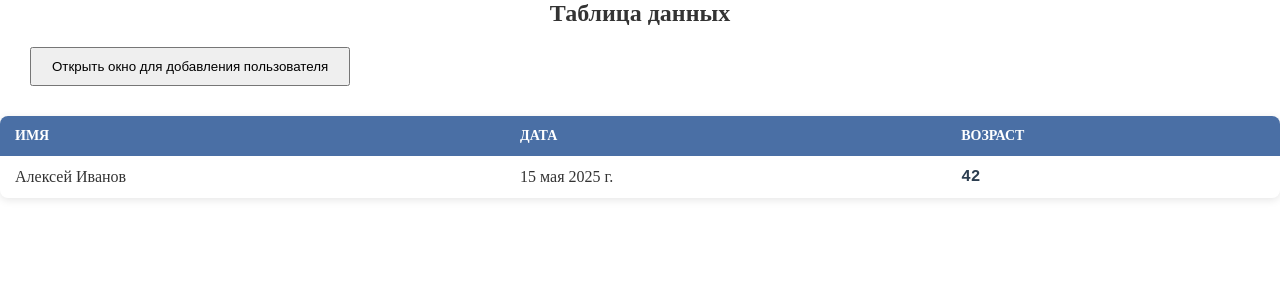
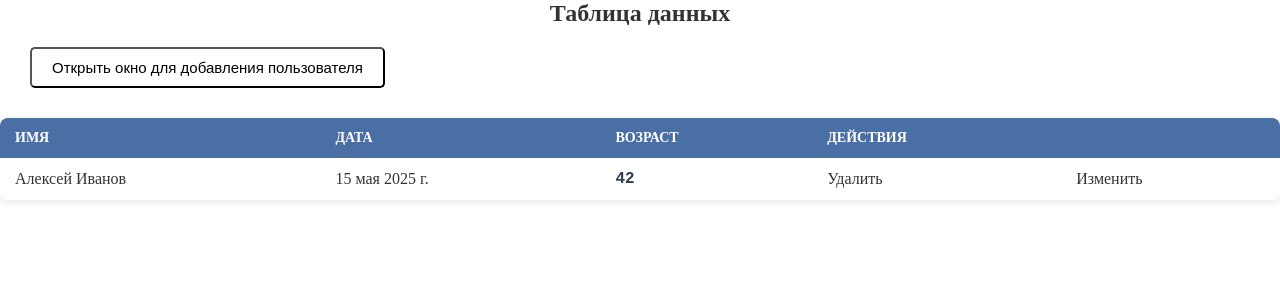
Before and after one commit to AntonKrivelo/tableProjects, a React (Create React App) app in the folder my-app/: page / in a window 1280 px wide. Shown: the top 300 px of the page. Built offline with nearby package versions, Linux system fonts and the light colour scheme.

Commit message:
added logic delete

```diff
--- a/my-app/src/App.js
+++ b/my-app/src/App.js
@@ -12,8 +12,6 @@ function App() {
     ])
 
   const [activeModal, setActiveModal] = useState()
-
-
 
   return (
     <div className="App">
--- a/my-app/src/Components/Modal/Modal.jsx
+++ b/my-app/src/Components/Modal/Modal.jsx
@@ -17,18 +17,22 @@ const Modal = ({activeModal, setActiveModal, dataUser, setDataUser}) => {
       date,
       age
     }
+
     setDataUser([...dataUser, newUser]);
        setName('')
        setDate('')
        setAge('')
+       setActiveModal(false)
     }
+
 
   return (
     <div className={activeModal ? 'modal active' : 'modal'} onClick={() => setActiveModal(false)}>
         <div className="modal__content" onClick={e => e.stopPropagation()}>
+            <h2>Введите данные пользователя: </h2>
             <form className="modal__content-form">
-                <input value={name} onChange={e => setName(e.target.value)} type="text" placeholder='Введите имя и фамилию:' required />
-                <input value={date} onChange={e => setDate(e.target.value)} type="date" placeholder='Введите дату:' required/>
+                <input value={name} onChange={e => setName(e.target.value) } type="text" placeholder='Введите имя и фамилию:' required />
+                <input value={date} onChange={e => setDate(e.target.value)} type="date" placeholder='Введите дату:' required />
                 <input value={age} onChange={e => setAge(e.target.value)}  type="text" placeholder='Введите возраст:' required />
                 <button onClick={addUserData} type="submit">Добавить</button>
             </form>
--- a/my-app/src/Components/Modal/Modal.scss
+++ b/my-app/src/Components/Modal/Modal.scss
@@ -9,12 +9,14 @@
     top: 0;
     left: 0;
     transform: scale(0);
+    transition: 0.5s all;
     &__content {
         padding: 20px;
-        background-color: rgb(135, 134, 134);
+        background-color: rgb(145, 145, 145);
         height: 400px;
         width: 400px;
         border-radius: 5px;
+        transition: 0.5s all;
         &-form {
             display: flex;
             flex-direction: column;
@@ -27,7 +29,7 @@
             button {
                padding: 5px 5px;
                cursor: pointer;
-               background-color: teal;
+               background-color: transparent;
                color: #FFF;
                border-radius: 5px;
                outline: none;
--- a/my-app/src/Components/Table/Table.jsx
+++ b/my-app/src/Components/Table/Table.jsx
@@ -9,6 +9,11 @@ const Table = ({activeModal, setActiveModal, dataUser, setDataUser}) => {
     return new Date(dateString).toLocaleDateString('ru-RU', options);
   };
 
+
+  const deleteUser = (idToItem) => {
+    setDataUser(prevItems => prevItems.filter(dataUser => dataUser.id !== idToItem))
+  }
+
   return (
     <div className="table-container">
       <h2 className="table-title">Таблица данных</h2>
@@ -19,16 +24,23 @@ const Table = ({activeModal, setActiveModal, dataUser, setDataUser}) => {
             <th>Имя</th>
             <th>Дата</th>
             <th>Возраст</th>
+            <th>Действия</th>
+            <th></th>
           </tr>
         </thead>
         <tbody>
-          {dataUser.map((row) => (
+          {
+          dataUser.map((row) => (
             <tr key={row.id}>
               <td>{row.name}</td>
               <td>{formatDate(row.date)}</td>
               <td>{row.age}</td>
+              <td className="delete-btn" onClick={() => deleteUser(row.id)}>Удалить</td>
+              <td className="edit-btn">Изменить</td>
             </tr>
-          ))}
+          ))
+
+          }
         </tbody>
       </table>
     </div>
--- a/my-app/src/Components/Table/Table.scss
+++ b/my-app/src/Components/Table/Table.scss
@@ -55,9 +55,33 @@
   color: #2c3e50;
 }
 
-
 .button-tab {
     cursor: pointer;
     padding: 10px 20px;
     margin: 0 0 30px 30px;
+    border-radius: 5px;
+    font-size: 15px;
+    background-color: transparent;
+    transition: 0.5s all;
+    &:hover {
+      background-color: rgb(133, 238, 101);
+      color: #000;
+      padding: 10px 25px;
+    }
+
 }
+
+.delete-btn {
+  cursor: pointer;
+  &:hover {
+    background-color: rgb(233, 85, 85);
+    color: #FFF;
+  }
+}
+.edit-btn {
+  cursor: pointer;
+  &:hover {
+    background-color: rgb(99, 236, 104);
+    color: #FFF;
+  }
+}
```
